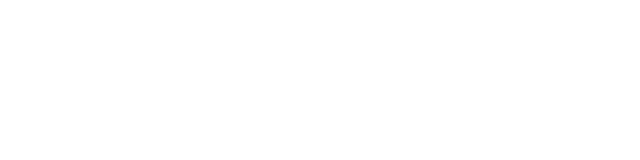
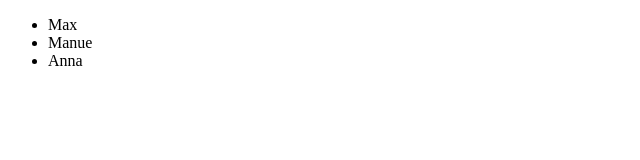
Before and after one commit to ascherj/ng-refresher, an Angular app: page / in a window 1280 px wide. Shown: the top 160 px of the page, without its empty margins (0-640 px from the left). Built offline with nearby package versions, Linux system fonts and the light colour scheme.

Commit message:
Inject PersonsService into PersonsComponent constructor

```diff
--- a/src/app/persons/persons.component.ts
+++ b/src/app/persons/persons.component.ts
@@ -1,9 +1,14 @@
 import { Component, Input } from '@angular/core';
+import { PersonsService } from './persons.service';
 
 @Component({
   selector: 'app-persons',
   templateUrl: './persons.component.html'
 })
 export class PersonsComponent {
-  @Input() personList: string[];
+  personList: string[];
+
+  constructor(personsService: PersonsService) {
+    this.personList = personsService.persons;
+  }
 }
```
